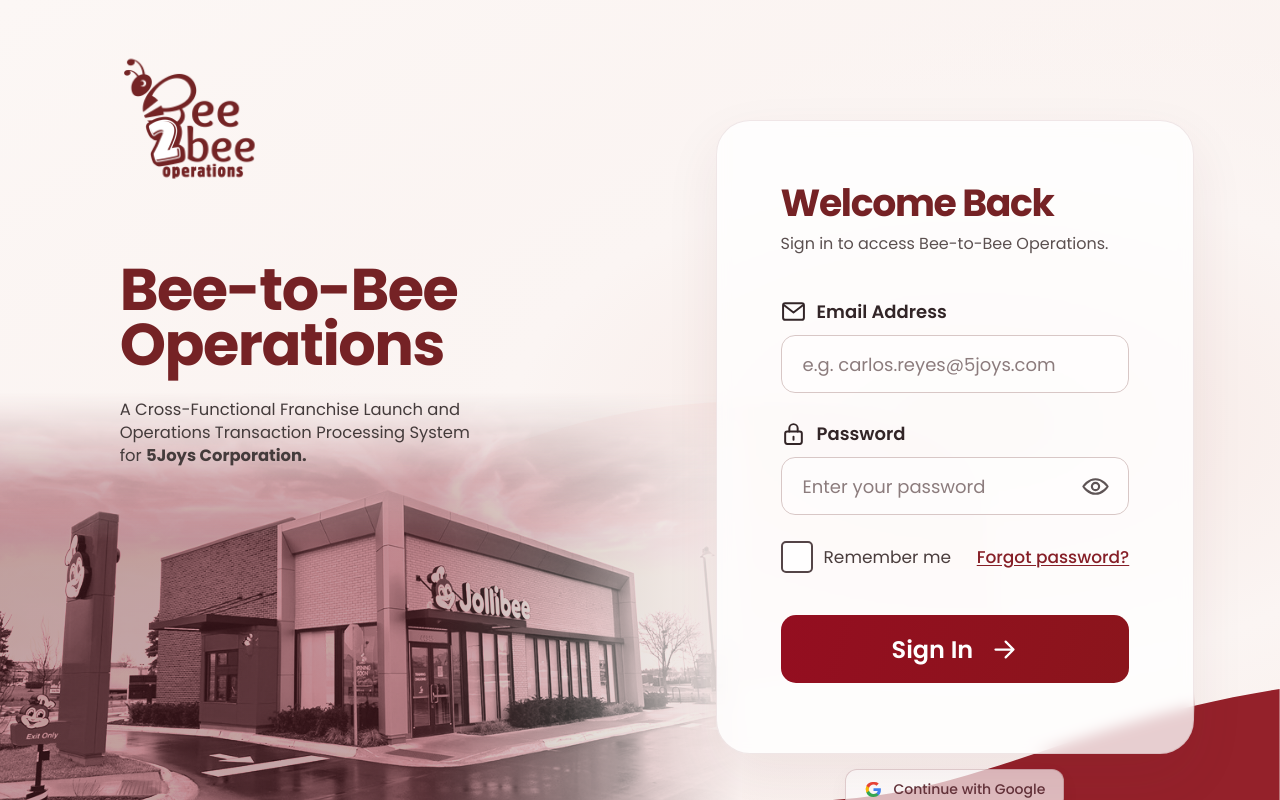
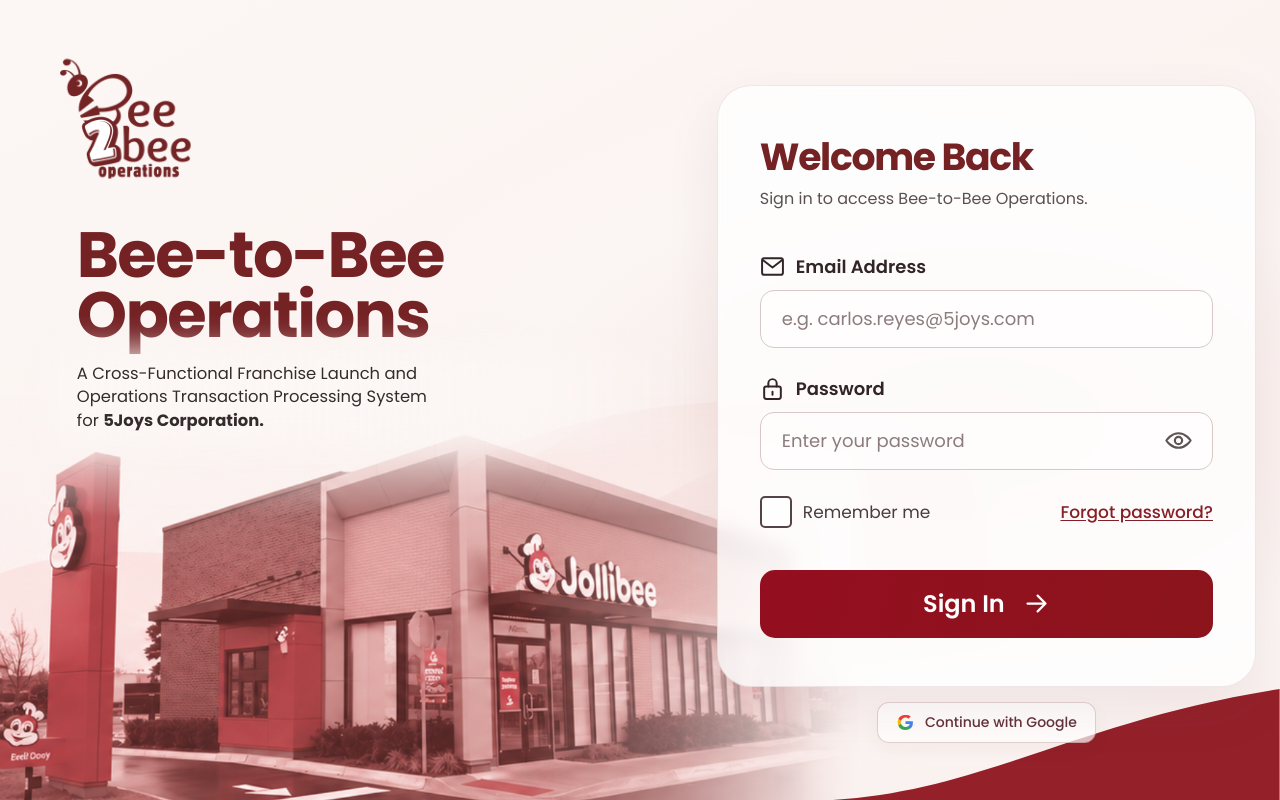
Before and after one commit to dzuhnee/B2BOPERATIONS_ISANDE1, a website: page src/index.html in a window 1280 px wide. Drawn offline with Linux system fonts and the light colour scheme; no server answers.

Commit message:
style: implement structural updaes and optimizations across multiple modules

```diff
--- a/src/css/login.css
+++ b/src/css/login.css
@@ -1,17 +1,18 @@
 .login-page{margin:0;background:#faf3f1;color:#341f21}
-.login-container{position:relative;isolation:isolate;min-height:100svh;overflow:hidden;background:radial-gradient(ellipse 60% 52% at 76% 53%,#f6e7e3 0%,#fbf5f3 60%,transparent 100%),linear-gradient(150deg,#fcf7f5 0%,#f9efec 100%)}
+.login-container{position:relative;isolation:isolate;display:grid;grid-template-columns:56% 44%;min-height:100svh;overflow:hidden;background:radial-gradient(ellipse 60% 52% at 76% 53%,#f6e7e3 0%,#fbf5f3 60%,transparent 100%),linear-gradient(150deg,#fcf7f5 0%,#f9efec 100%)}
 .login-container::before{content:"";position:absolute;z-index:-1;left:27%;bottom:13%;width:50%;height:36%;border-radius:60% 60% 0 0;background:rgba(238,194,192,.16);transform:rotate(-9deg)}
-.brand-panel{position:relative;z-index:2;width:54%;min-height:100svh;padding-left:clamp(48px,9.35vw,156px)}
+.brand-panel{position:relative;z-index:2;grid-column:1;grid-row:1;width:100%;min-height:100svh;padding-left:clamp(48px,9.35vw,156px)}
 .brand-logo{position:absolute;top:0;left:clamp(3px,6vw,100px);width:240px;height:240px;object-fit:contain}
-.brand-copy{padding-top:clamp(263px,28.1vh,299px)}
-.brand-copy h1{font-size:clamp(46px,4.6vw,76px);font-weight:700;line-height:.93;letter-spacing:-.025em;color:#752225;margin:0 0 25px}
-.brand-copy p{font-size:clamp(16px,1.28vw,22px);line-height:1.42;color:#443b3b;margin:0;max-width:600px;font-weight:400}
+.brand-copy{padding-top:clamp(225px,25vh,260px)}
+.brand-copy h1{font-size:clamp(48px,5vw,80px);font-weight:700;line-height:.93;letter-spacing:-.025em;color:#752225;margin:0 0 18px}
+.brand-copy p{position:relative;isolation:isolate;font-size:clamp(16px,1.28vw,22px);line-height:1.42;color:#352b2c;margin:0;max-width:600px;font-weight:400;text-shadow:0 1px 1px rgba(255,255,255,.8)}
+.brand-copy p::before{content:"";position:absolute;z-index:-1;inset:-12px -24px;background:linear-gradient(to right,rgba(252,247,245,.96),rgba(252,247,245,.75) 72%,transparent);filter:blur(16px)}
 .brand-copy strong{font-weight:700}
-.store-photo{position:absolute;z-index:0;left:-1%;bottom:-1%;width:59%;height:52%;overflow:hidden;mask-image:linear-gradient(to bottom,transparent 0%,#000 21%,#000 100%);-webkit-mask-image:linear-gradient(to bottom,transparent 0%,#000 21%,#000 100%)}
-.store-photo img{display:block;width:100%;height:100%;object-fit:cover;object-position:center 55%;filter:grayscale(1) sepia(.8) hue-rotate(305deg) saturate(.85) contrast(.92) brightness(.9)}
-.store-photo::after{content:"";position:absolute;inset:0;background:linear-gradient(to bottom,rgba(250,244,242,.62),transparent 36%),linear-gradient(to right,rgba(120,18,32,.27) 0%,rgba(132,24,39,.27) 58%,rgba(247,231,228,.15) 77%,#faf2f0 100%)}
+.store-photo{position:absolute;z-index:0;left:-1%;bottom:-1%;width:68%;height:52%;overflow:hidden;mask-image:linear-gradient(to bottom,transparent 0%,rgba(0,0,0,.42) 15%,#000 30%);-webkit-mask-image:linear-gradient(to bottom,transparent 0%,rgba(0,0,0,.42) 15%,#000 30%)}
+.store-photo img{display:block;width:100%;height:100%;object-fit:cover;object-position:center bottom}
+.store-photo::after{content:"";position:absolute;inset:0;background:linear-gradient(to bottom,rgba(250,244,242,.35),transparent 46%),linear-gradient(to right,transparent 61%,rgba(250,242,240,.28) 78%,#faf2f0 100%)}
 .bottom-wave{position:absolute;z-index:1;right:0;bottom:-1px;width:37%;height:14%;fill:#94212a}
-.right-panel{position:absolute;z-index:3;top:15%;right:6.7%;width:37.4%;max-width:625px;display:flex;flex-direction:column;align-items:stretch}
+.right-panel{position:relative;z-index:3;grid-column:2;grid-row:1;align-self:center;justify-self:start;width:min(625px,calc(100% - 24px));padding-top:28px;display:flex;flex-direction:column;align-items:stretch}
 .login-card{width:100%;min-height:634px;padding:59px 64px 55px;border:1px solid rgba(111,35,39,.1);border-radius:34px;background:rgba(255,255,255,.78);box-shadow:0 22px 54px rgba(96,41,45,.08);backdrop-filter:blur(7px)}
 .login-card h2{font-size:clamp(35px,2.95vw,48px);font-weight:700;line-height:1.2;letter-spacing:-.035em;color:#752225;margin:0 0 7px}
 .login-subtitle{font-size:clamp(16px,1.25vw,20px);color:#5b5050;line-height:1.5;margin:0 0 42px}
@@ -40,6 +41,7 @@
 .sign-in-button:disabled,.google-sign-in:disabled{opacity:.65;cursor:wait}
 .google-sign-in{display:flex;align-items:center;justify-content:center;gap:10px;align-self:center;margin-top:15px;padding:9px 18px;border:1px solid rgba(122,36,41,.2);border-radius:12px;background:rgba(255,255,255,.7);color:#63333a;font:500 14px Poppins,sans-serif;cursor:pointer;box-shadow:0 6px 20px rgba(96,41,45,.04)}
 .google-sign-in:hover{background:#fff}
-@media(max-width:1200px){.brand-panel{padding-left:6vw}.brand-logo{left:1vw}.right-panel{right:4%;width:43%}.login-card{padding:48px 42px;min-height:0}.brand-copy h1{font-size:clamp(42px,5vw,64px)}}
-@media(max-width:850px){.login-container{min-height:100svh;padding-bottom:32px}.brand-panel{width:100%;min-height:300px;padding:0 7%}.brand-logo{width:170px;height:170px;left:4%;top:-18px}.brand-copy{padding-top:151px}.brand-copy h1{font-size:clamp(38px,7vw,58px);margin-bottom:14px}.brand-copy p{font-size:15px;max-width:560px}.desktop-break{display:none}.store-photo{width:100%;height:43%;opacity:.28}.bottom-wave{height:8%;width:60%;opacity:.8}.right-panel{position:relative;top:auto;right:auto;width:min(590px,88%);max-width:none;margin:20px auto 0}.login-card{padding:34px clamp(25px,5vw,44px);border-radius:26px}.login-subtitle{margin-bottom:26px}}
+@media(max-width:1500px){.brand-panel{padding-left:6vw}.brand-logo{left:1vw}.login-card{padding:48px 42px;min-height:0}.brand-copy h1{font-size:clamp(42px,5vw,70px)}}
+@media(max-height:760px) and (min-width:851px){.brand-logo{width:205px;height:205px;top:-8px}.brand-copy{padding-top:218px}.brand-copy h1{font-size:clamp(44px,4vw,66px)}.brand-copy p{font-size:16px}.login-card{min-height:0;padding:27px 38px 30px}.login-card h2{font-size:36px}.login-subtitle{margin-bottom:16px;font-size:16px}.field-label{font-size:16px;margin-bottom:6px}.field-label svg{width:21px;height:21px}.login-card input[type="email"],.login-card input[type="password"],.login-card input[type="text"]{height:50px;font-size:15px}.password-label{margin-top:16px}.form-options{margin-top:14px;font-size:14px}.remember-label,.forgot-password{font-size:14px}.remember-label input{width:20px;height:20px}.login-message{min-height:18px;margin:6px 0}.sign-in-button{height:56px;font-size:20px}.google-sign-in{margin-top:9px}}
+@media(max-width:850px){.login-container{display:block;min-height:100svh;padding-bottom:32px}.brand-panel{width:100%;min-height:300px;padding:0 7%}.brand-logo{width:170px;height:170px;left:4%;top:-18px}.brand-copy{padding-top:151px}.brand-copy h1{font-size:clamp(38px,7vw,58px);margin-bottom:14px}.brand-copy p{font-size:15px;max-width:560px}.desktop-break{display:none}.store-photo{width:100%;height:43%;opacity:.28}.bottom-wave{height:8%;width:60%;opacity:.8}.right-panel{width:min(590px,88%);max-width:none;margin:20px auto 0;padding-top:0}.login-card{padding:34px clamp(25px,5vw,44px);border-radius:26px}.login-subtitle{margin-bottom:26px}}
 @media(max-width:480px){.brand-panel{min-height:285px}.brand-copy{padding-top:151px}.brand-copy h1{font-size:40px}.login-card h2{font-size:34px}.login-subtitle{font-size:15px}.field-label{font-size:16px}.login-card input[type="email"],.login-card input[type="password"],.login-card input[type="text"]{font-size:15px;height:54px}.form-options,.remember-label,.forgot-password{font-size:13px}.form-options{gap:8px}.sign-in-button{height:58px;font-size:20px}}
--- a/src/index.html
+++ b/src/index.html
@@ -11,7 +11,7 @@
 <body class="login-page">
 <main class="login-container">
     <div class="store-photo" aria-hidden="true">
-        <img src="images/JOLLIBEE__Store_Exterior-min.jpg" alt="">
+        <img src="images/jollibee branch red filter.png" alt="">
     </div>
     <svg class="bottom-wave" viewBox="0 0 620 150" preserveAspectRatio="none" aria-hidden="true"><path d="M0 150 C220 147 340 45 620 0 L620 150 Z"></path></svg>
 
```
Also changed, not shown: src/images/jollibee branch red filter.png (added).
